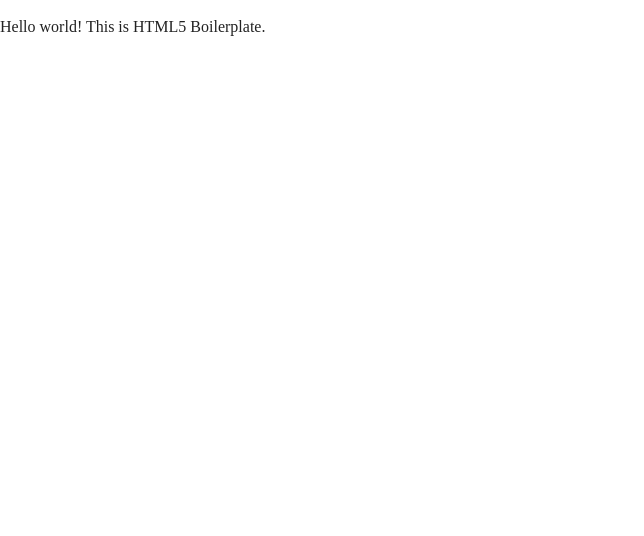
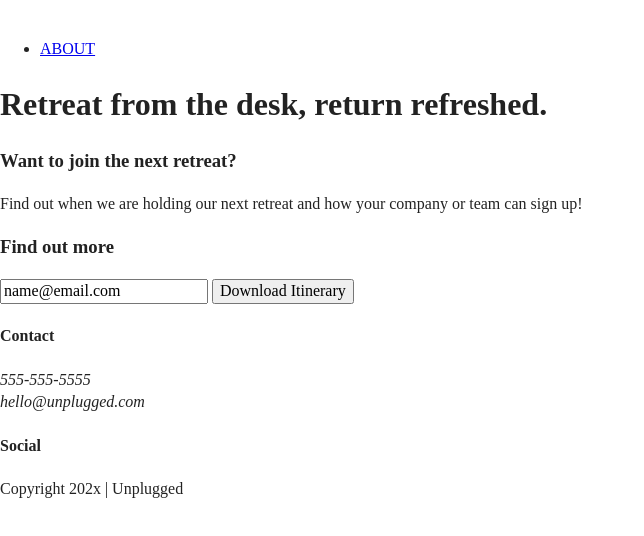
Before and after one commit to zalonparker/unplugged-retreat, a plain HTML site: page unplugeed-retreat-project/index.html in a window 1280 px wide. Shown: the whole page, without its empty margins (0-644 px from the left). Drawn offline with nearby package versions, Linux system fonts and the light colour scheme.

Commit message:
added files

```diff
--- a/unplugeed-retreat-project/index.html
+++ b/unplugeed-retreat-project/index.html
@@ -4,7 +4,7 @@
 <head>
   <meta charset="utf-8">
   <meta http-equiv="x-ua-compatible" content="ie=edge">
-  <title></title>
+  <title>Unplugged Retreat</title>
   <meta name="description" content="">
   <meta name="viewport" content="width=device-width, initial-scale=1, shrink-to-fit=no">
 
@@ -22,7 +22,73 @@
   <![endif]-->
 
   <!-- Add your site or application content here -->
-  <p>Hello world! This is HTML5 Boilerplate.</p>
+  <header>
+    <div class="content-wrapper">
+      <a href="#">
+        <img
+      </a>
+      <div class="header-divider"></div>
+      <nav>
+        <ul>
+          <li><a href="faq/index.html>FAQ</a></li>
+          <li><a href="about/index.html>ABOUT</a></li>
+        </ul>
+      </nav>
+
+    </div>
+
+  </header>
+  <main>
+    <section class="hero-area">
+      <div class="content-wrapper">
+        <h1>Retreat from the desk, return refreshed.</h1>
+      </div>
+    </section>
+    <aside>
+      <div class="content-wrapper">
+        <div class="form-description">
+          <h3>Want to join the next retreat?</h3>
+          <p>Find out when we are holding our next retreat and how your company or team can sign up!</p>
+        </div>
+        <div class="form">
+         <h3>Find out more</h3>
+         <input type="text" name="name" value="name@email.com">
+         <input type="button" value="Download Itinerary">
+        </div>
+      </div>
+    </aside>
+
+  </main>
+  <footer>
+    <div class="content-wrapper">
+      <div class="footer-content">
+        <div class="contact">
+          <h4>Contact</h4>
+          <address>
+            <p>
+              555-555-5555<br>
+              hello@unplugged.com
+            </p>
+          </address>
+        </div>
+        <div class="social">
+          <h4>Social</h4>
+          <div class="social-icons">
+            <p>
+              <a href="#"></a>
+            </p>
+          </div>
+
+        </div>
+      </div>
+      <div class="copyright">
+        <p>Copyright 202x | Unplugged</p>
+      </div>
+    </div>
+
+  </footer>
+
+
   <script src="js/vendor/modernizr-3.6.0.min.js"></script>
   <script src="https://code.jquery.com/jquery-3.3.1.min.js" integrity="sha256-FgpCb/KJQlLNfOu91ta32o/NMZxltwRo8QtmkMRdAu8=" crossorigin="anonymous"></script>
   <script>window.jQuery || document.write('<script src="js/vendor/jquery-3.3.1.min.js"><\/script>')</script>
```
